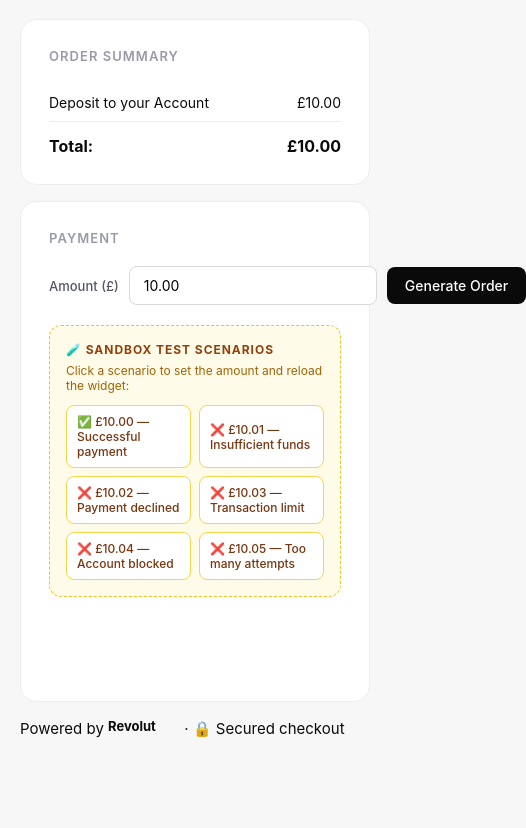
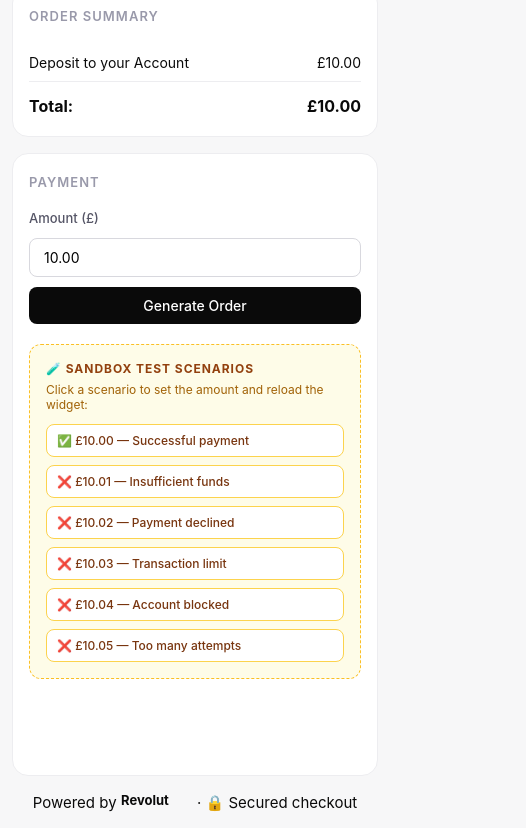
Before and after one commit to atama526/revolut-pay-demo, a plain HTML site: page public/index.html in a window 390 px wide. Shown: the part 93-921 px from the top of the page, 526 px wide, since content can reach past the window. Before the commit the page ends 892 px from the top, so only its background shows below. Drawn offline with Linux system fonts and the light colour scheme.

Commit message:
mobile design

```diff
--- a/public/index.html
+++ b/public/index.html
@@ -188,6 +188,40 @@
   #status.success { display: block; background: #f0fdf4; border: 1px solid #a7f3d0; color: #065f46; }
   #status.error   { display: block; background: #fef2f2; border: 1px solid #fecaca; color: #991b1b; }
   #status.cancel  { display: block; background: #f8fafc; border: 1px solid #e2e8f0; color: #475569; }
+
+  @media (max-width: 480px) {
+  #app {
+    margin: 16px auto;
+    padding: 0 12px;
+  }
+
+  section {
+    padding: 20px 16px;
+  }
+
+  #order-controls {
+    flex-direction: column;
+    align-items: stretch;
+  }
+
+  #order-controls label {
+    margin-bottom: 2px;
+  }
+
+  #generate-btn {
+    width: 100%;
+  }
+
+  #scenario-buttons {
+    grid-template-columns: 1fr;
+  }
+
+  footer {
+    flex-wrap: wrap;
+    justify-content: center;
+    text-align: center;
+  }
+}
 </style>
 
   <title>Demo Store — Checkout</title>
```
